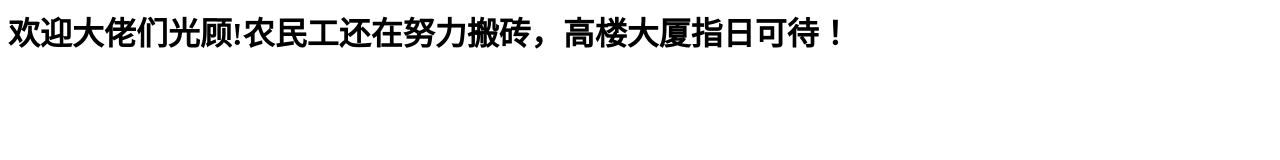
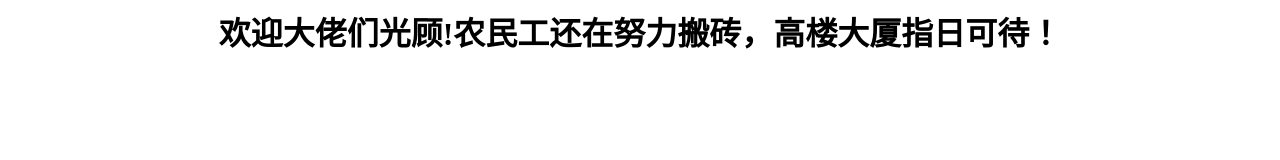
Before and after one commit to freshbin/freshbin.github.io, a plain HTML site: page index.html in a window 1280 px wide. Drawn offline with Linux system fonts and the light colour scheme.

Commit message:
Update index.html

```diff
--- a/index.html
+++ b/index.html
@@ -2,5 +2,5 @@
   <script>
     alert("恕我直言，群里的都是大神!");
   </script>
-  <h1>欢迎大佬们光顾!农民工还在努力搬砖，高楼大厦指日可待！</h1>
+  <center><h1>欢迎大佬们光顾!农民工还在努力搬砖，高楼大厦指日可待！</h1></center>
 </html>
```
